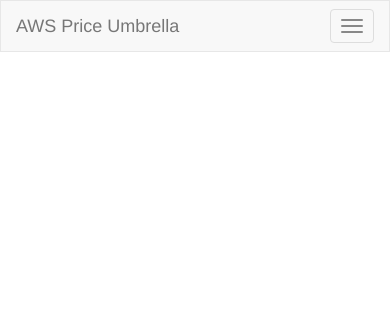
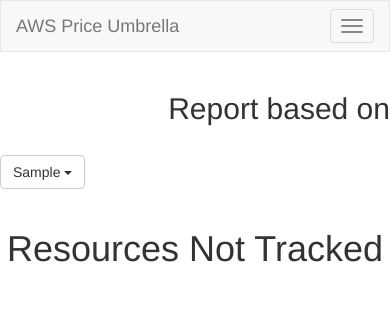
Before and after one commit to rohit01/sethji, a Flask app: template umbrella/templates/report/report.html in a window 390 px wide; the page is wider, and only the part inside the window is pictured. Shown: the top 312 px of that part. Run offline with Flask 2, Linux system fonts and the light colour scheme; the template is opened without the code that fills it: most values are stand-ins (such as "Sample title", 1, 10 or a date in 2020); some libraries are stand-ins or nearby versions.

Commit message:
Tweaks and Report UI

```diff
--- a/umbrella/__init__.py
+++ b/umbrella/__init__.py
@@ -7,6 +7,7 @@ import os
 
 app = flask.Flask(__name__)
 app.config.from_object('config')
+ALL_RESOURCE_INDEX = '__ALL_RESOURCE_INDEX__'
 
 
 from umbrella.views import sync
--- a/umbrella/templates/layout.html
+++ b/umbrella/templates/layout.html
@@ -9,6 +9,8 @@
   <meta name="viewport" content="width=device-width, initial-scale=1">
   <!-- Bootstrap -->
   <link rel="stylesheet" href="https://maxcdn.bootstrapcdn.com/bootstrap/3.3.1/css/bootstrap.min.css">
+  <script src="https://ajax.googleapis.com/ajax/libs/jquery/1.11.1/jquery.min.js"></script>
+  <script src="https://maxcdn.bootstrapcdn.com/bootstrap/3.3.1/js/bootstrap.min.js"></script>
 {% endblock %}
 </head>
 
--- a/umbrella/templates/report/report.html
+++ b/umbrella/templates/report/report.html
@@ -2,21 +2,46 @@
 {% block title %}Report{% endblock %}
 
 {% block body %}
-  <br />
-  <center><h1></h1></center>
+  <div class="row">
+    <div class="col-sm-6"><h2 align="right">Report based on</h2></div>
+    <div class="col-sm-6"><form>
+    <div class="dropdown">
+      <br />
+      <button class="btn btn-default dropdown-toggle" type="button" id="dropdownMenu1" data-toggle="dropdown" aria-expanded="true">
+        {{selected_tag}}
+        <span class="caret"></span>
+      </button>
+      <ul class="dropdown-menu dropdown-menu-center" role="menu" aria-labelledby="dropdownMenu1">
+        <li role="presentation" class="disabled"><a role="menuitem" tabindex="-1">{{ selected_tag }}</a></li>
+        <li role="presentation" class="divider"></li>
+        {% for tag_name in tag_keys %}
+          {% if tag_name != selected_tag %}
+            <li role="presentation"><a role="menuitem" tabindex="-1" href="/report/{{ tag_name }}">{{ tag_name }}</a></li>
+          {% endif %}
+        {% endfor %}
+      </ul>
+    </div>
+    </form></div>
+  </div>
 
-  {% if tag_resources.get('instance') %}
-  <center><h1>EC2 Instances</h1></center>
+  {% if tag_resources.get(selected_tag, {}).get('instance') %}
+  <h2>EC2 Instances</h2>
   <table class="table table-bordered table-striped">
     <tr class="info">
-        <td>Name</td>
+        <td>{{ selected_tag }}</td>
+        {% if selected_tag != 'Name' %}
+          <td>Name</td>
+        {% endif %}
         <td>Instance ID</td>
         <td>Instance Type</td>
         <td>Region</td>
     </tr>
-    {% for details in tag_resources.get('instance', []) %}
+    {% for details in tag_resources.get(selected_tag, {}).get('instance', []) %}
     <tr>
-        <td>{{ details.get('tag:Name', '-') }}</td>
+        <td>{{ details.get('tag:%s' % selected_tag, '-') }}</td>
+        {% if selected_tag != 'Name' %}
+          <td>{{ details.get('tag:Name', '-') }}</td>
+        {% endif %}
         <td>{{ details.get('instance_id', '-') }}</td>
         <td>{{ details.get('instance_type', '-') }}</td>
         <td>{{ details.get('region', '-') }}</td>
@@ -25,15 +50,15 @@
   </table>
   {% endif %}
 
-  {% if tag_resources.get('elb') %}
-  <center><h1>Load Balancers (ELB)</h1></center>
+  {% if tag_resources.get(selected_tag, {}).get('elb') %}
+  <h2>Load Balancers (ELB)</h2>
   <table class="table table-bordered table-striped">
     <tr class="info">
         <td>Name</td>
         <td>No. of instances</td>
         <td>Region</td>
     </tr>
-    {% for details in tag_resources.get('elb', []) %}
+    {% for details in tag_resources.get(selected_tag, {}).get('elb', []) %}
     <tr>
         <td>{{ details.get('elb_name', '-') }}</td>
         {% if details.get('elb_instances', '') == '' %}
@@ -47,15 +72,77 @@
   </table>
   {% endif %}
 
-  {% if tag_resources.get('elastic_ip') %}
-  <center><h1>Elastic IPs</h1></center>
+  {% if tag_resources.get(selected_tag, {}).get('elastic_ip') %}
+  <h2>Elastic IPs</h2>
   <table class="table table-bordered table-striped">
     <tr class="info">
         <td>Elastic IP</td>
         <td>Instance ID</td>
         <td>Region</td>
     </tr>
-    {% for details in tag_resources.get('elastic_ip', []) %}
+    {% for details in tag_resources.get(selected_tag, {}).get('elastic_ip', []) %}
+    <tr>
+        <td>{{ details.get('elastic_ip', '-') }}</td>
+        <td>{{ details.get('instance_id', '') }}</td>
+        <td>{{ details.get('region', '-') }}</td>
+    </tr>
+    {% endfor %}
+  </table>
+  {% endif %}
+  <br />
+
+  <center><h1>Resources Not Tracked</h1></center>
+  {% if tag_resources.get('--NOT-TRACKED--', {}).get('instance') %}
+  <h2>EC2 Instances</h2>
+  <table class="table table-bordered table-striped">
+    <tr class="info">
+        <td>Name</td>
+        <td>Instance ID</td>
+        <td>Instance Type</td>
+        <td>Region</td>
+    </tr>
+    {% for details in tag_resources.get('--NOT-TRACKED--', {}).get('instance', []) %}
+    <tr>
+        <td>{{ details.get('tag:Name', '-') }}</td>
+        <td>{{ details.get('instance_id', '-') }}</td>
+        <td>{{ details.get('instance_type', '-') }}</td>
+        <td>{{ details.get('region', '-') }}</td>
+    </tr>
+    {% endfor %}
+  </table>
+  {% endif %}
+
+  {% if tag_resources.get('--NOT-TRACKED--', {}).get('elb') %}
+  <h2>Load Balancers (ELB)</h2>
+  <table class="table table-bordered table-striped">
+    <tr class="info">
+        <td>Name</td>
+        <td>No. of instances</td>
+        <td>Region</td>
+    </tr>
+    {% for details in tag_resources.get('--NOT-TRACKED--', {}).get('elb', []) %}
+    <tr>
+        <td>{{ details.get('elb_name', '-') }}</td>
+        {% if details.get('elb_instances', '') == '' %}
+          <td>0</td>
+        {% else %}
+          <td>{{ details.get('elb_instances', '').split(',') | length }}</td>
+        {% endif %}
+        <td>{{ details.get('region', '-') }}</td>
+    </tr>
+    {% endfor %}
+  </table>
+  {% endif %}
+
+  {% if tag_resources.get('--NOT-TRACKED--', {}).get('elastic_ip') %}
+  <h2>Elastic IPs</h2>
+  <table class="table table-bordered table-striped">
+    <tr class="info">
+        <td>Elastic IP</td>
+        <td>Instance ID</td>
+        <td>Region</td>
+    </tr>
+    {% for details in tag_resources.get('--NOT-TRACKED--', {}).get('elastic_ip', []) %}
     <tr>
         <td>{{ details.get('elastic_ip', '-') }}</td>
         <td>{{ details.get('instance_id', '') }}</td>
--- a/umbrella/views/report.py
+++ b/umbrella/views/report.py
@@ -27,6 +27,6 @@ def report(tag_name):
     return render_template(
         'report/report.html',
         tag_keys=tag_keys,
-        select_tag=tag_name,
+        selected_tag=tag_name,
         tag_resources=tag_resources,
     )
```
Also changed, not shown: umbrella/model/report.py (+23 -9 lines), umbrella/model/sync.py (+6 -8 lines).
